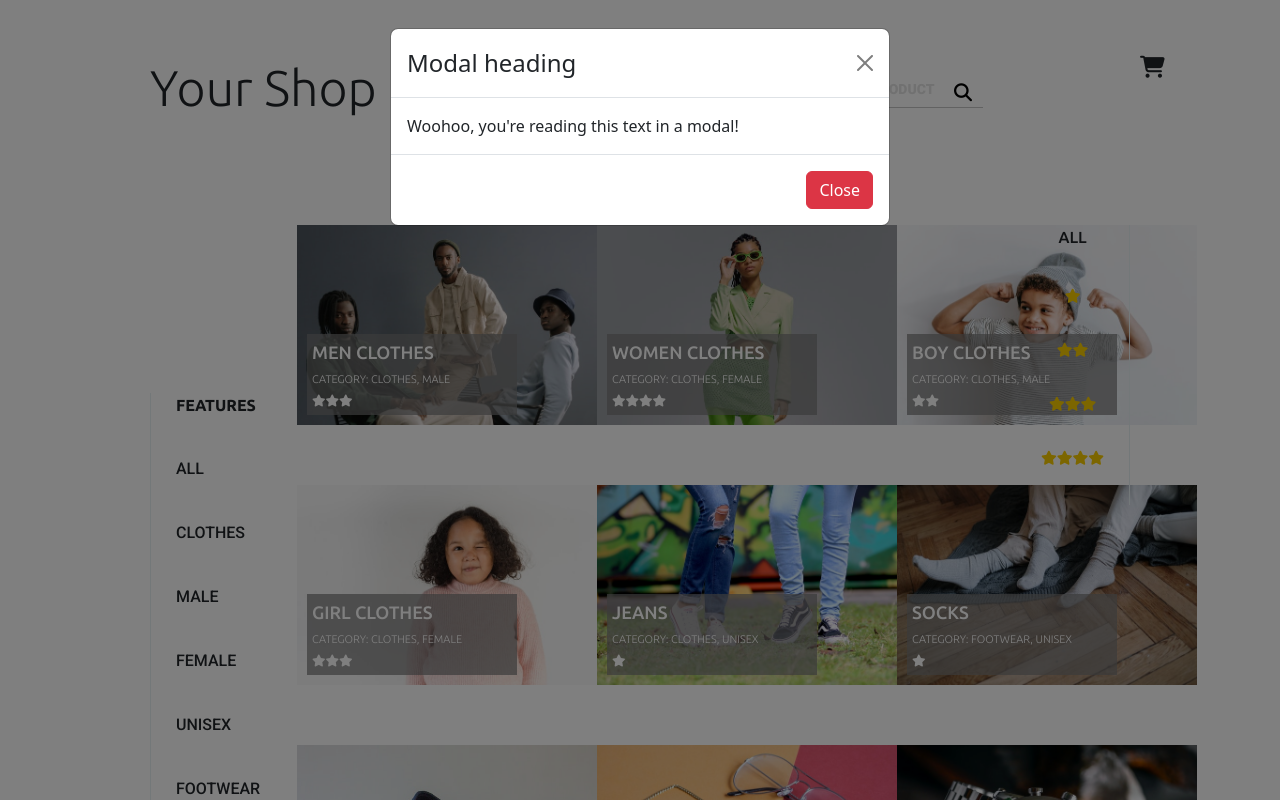
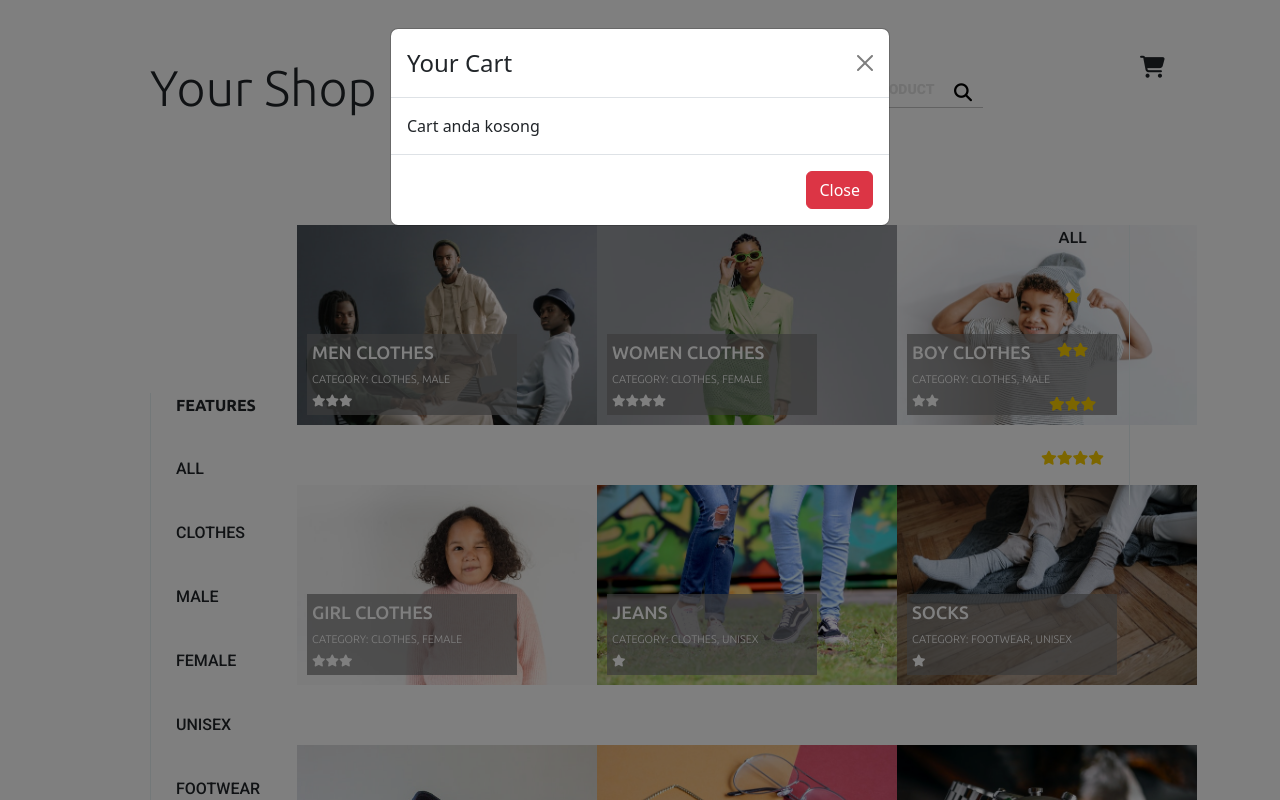
Before and after one commit to DzakiyH/fashion-client, a React (Create React App) app: page /shop in a window 1280 px wide. Both pictures are taken after a click on the element 1152 px from the left and 67 px from the top of the page. Shown: the top 800 px of the page. Built offline with nearby package versions, Linux system fonts and the light colour scheme.

Commit message:
completed cart component

```diff
--- a/src/Components/Cart.js
+++ /dev/null
@@ -1,33 +0,0 @@
-import React, { useState, useEffect } from 'react';
-import { Button, Modal } from 'react-bootstrap';
-
-const Cart = ({ isShown, modalToggle }) => {
-  const [show, setShow] = useState(false);
-
-  useEffect(() => {
-    setShow(isShown);
-  }, [isShown]);
-
-  const handleClose = () => {
-    setShow(false);
-    modalToggle();
-  };
-
-  return (
-    <>
-      <Modal show={show} onHide={handleClose}>
-        <Modal.Header closeButton>
-          <Modal.Title>Modal heading</Modal.Title>
-        </Modal.Header>
-        <Modal.Body>Woohoo, you're reading this text in a modal!</Modal.Body>
-        <Modal.Footer>
-          <Button variant='danger' onClick={handleClose}>
-            Close
-          </Button>
-        </Modal.Footer>
-      </Modal>
-    </>
-  );
-};
-
-export default Cart;
--- /dev/null
+++ b/src/Components/Cart/index.js
@@ -0,0 +1,81 @@
+import React, { useState, useEffect } from 'react';
+import { useSelector, useDispatch } from 'react-redux';
+import { IsFirstRender } from '../../Utils/IsFirstRender';
+import { Container, Modal, Button, Row, Col } from 'react-bootstrap';
+
+const Cart = ({ isShown, modalToggle }) => {
+  const { cart } = useSelector((state) => state.productsReducer);
+  const [show, setShow] = useState(false);
+  const isFirst = IsFirstRender();
+
+  const dispatch = useDispatch();
+
+  useEffect(() => {
+    if (isFirst) {
+      return;
+    } else {
+      setShow(isShown);
+    }
+  }, [isShown]);
+
+  const handleClose = () => {
+    setShow(false);
+    modalToggle();
+  };
+
+  const removeCartItem = (id) => {
+    dispatch({
+      type: 'REMOVE_CART_ITEM',
+      payload: id,
+    });
+  };
+
+  return (
+    <>
+      <Modal show={show} onHide={handleClose}>
+        <Modal.Header closeButton>
+          <Modal.Title>Your Cart</Modal.Title>
+        </Modal.Header>
+        <Modal.Body>
+          <Container>
+            {cart && cart.length !== 0 ? (
+              <Row className='fw-bold'>
+                <Col sm={8}>Name</Col>
+                <Col sm={2}>Quantity</Col>
+                <Col sm={2}>Remove</Col>
+              </Row>
+            ) : (
+              <Row>Cart anda kosong</Row>
+            )}
+            {cart && cart.length !== 0
+              ? cart.map((item) => {
+                  return (
+                    <Row className='text-center'>
+                      <Col sm={8} className='text-start'>
+                        {item.title}
+                      </Col>
+                      <Col sm={2}>{item.quantity}</Col>
+                      <Col sm={2}>
+                        <i
+                          class='fas fa-times-circle'
+                          style={{ cursor: 'pointer' }}
+                          onClick={() => removeCartItem(item.id)}
+                        ></i>
+                      </Col>
+                    </Row>
+                  );
+                })
+              : null}
+          </Container>
+        </Modal.Body>
+        <Modal.Footer>
+          <Button variant='danger' onClick={handleClose}>
+            Close
+          </Button>
+        </Modal.Footer>
+      </Modal>
+    </>
+  );
+};
+
+export default Cart;
--- a/src/States/products/reducer.js
+++ b/src/States/products/reducer.js
@@ -326,6 +326,14 @@ const productsReducer = (state = initialState, action) => {
         cart: newCartItem,
       };
 
+    case 'REMOVE_CART_ITEM':
+      const newCart = state.cart.filter((item) => item.id !== payload);
+
+      return {
+        ...state,
+        cart: newCart,
+      };
+
     default:
       return state;
   }
```
